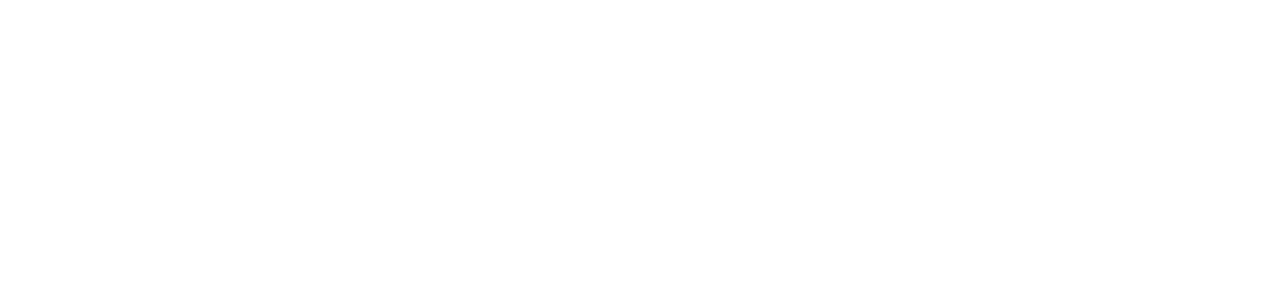
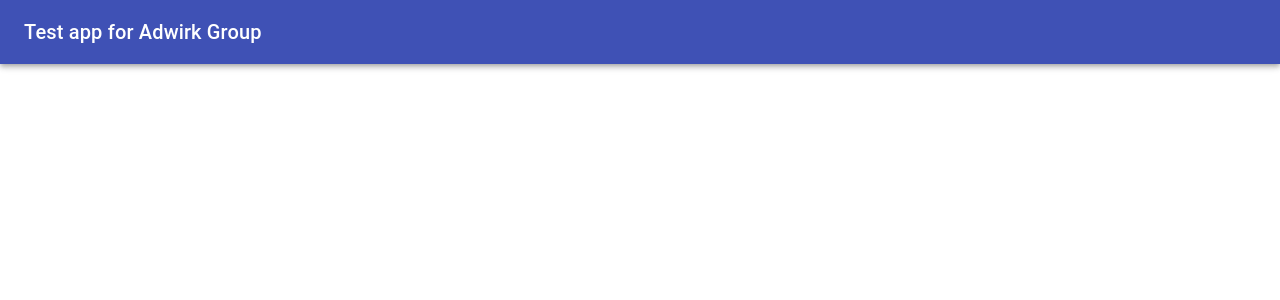
Before and after one commit to scrymetto/test-task-adwirk, a React (Create React App) app: page / in a window 1280 px wide. Shown: the top 300 px of the page. Built offline with nearby package versions, Linux system fonts and the light colour scheme; the HTML template or start-up script is replaced by a standard one.

Commit message:
add <Header/>

```diff
--- a/src/App.js
+++ b/src/App.js
@@ -1,9 +1,12 @@
 import React from 'react';
+
+import {Header} from "./components/header";
 import './App.css';
 
 function App() {
   return (
     <div className="App">
+      <Header/>
 
     </div>
   );
--- /dev/null
+++ b/src/components/header.js
@@ -0,0 +1,21 @@
+import React from 'react';
+import {AppBar, Typography, Toolbar, makeStyles} from "@material-ui/core";
+
+const useStyles = makeStyles(theme => ({
+    root: {
+        position: 'relative'
+    },
+}));
+
+export function Header() {
+    const classes = useStyles();
+    return (
+        <>
+                <AppBar className={classes.root}>
+                    <Toolbar>
+                        <Typography variant='h6'>Test app for Adwirk Group</Typography>
+                    </Toolbar>
+                </AppBar>
+        </>
+    )
+}
```
